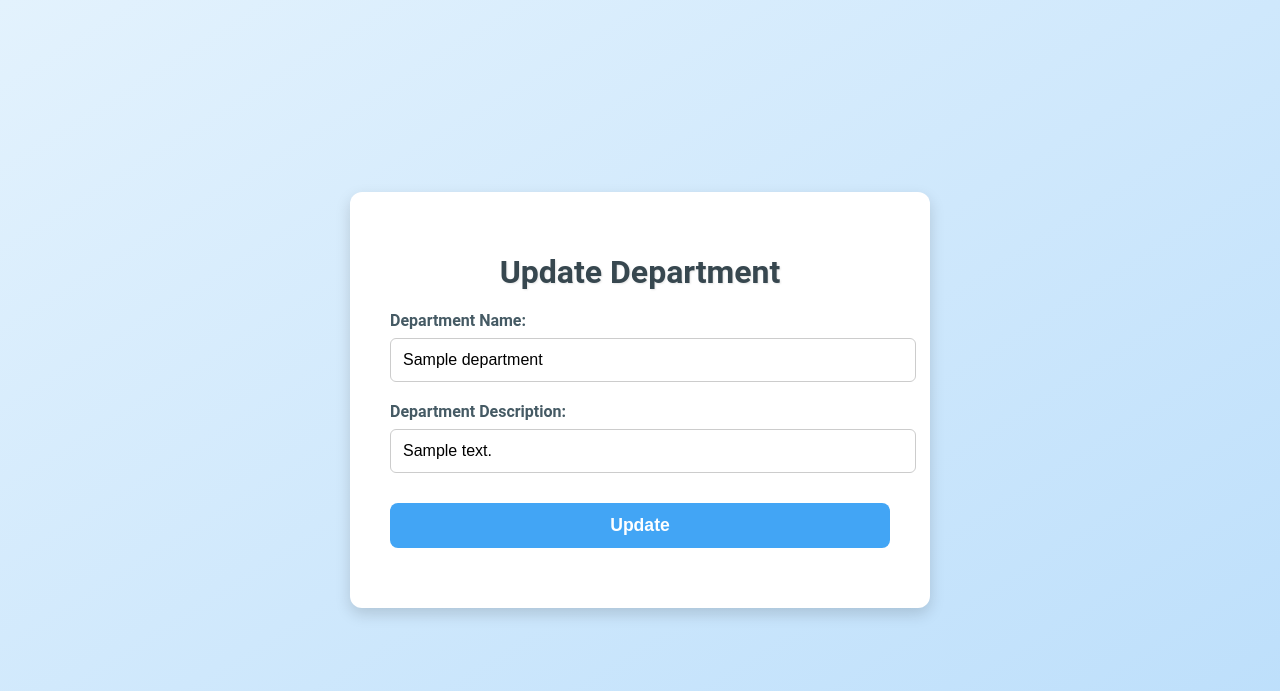
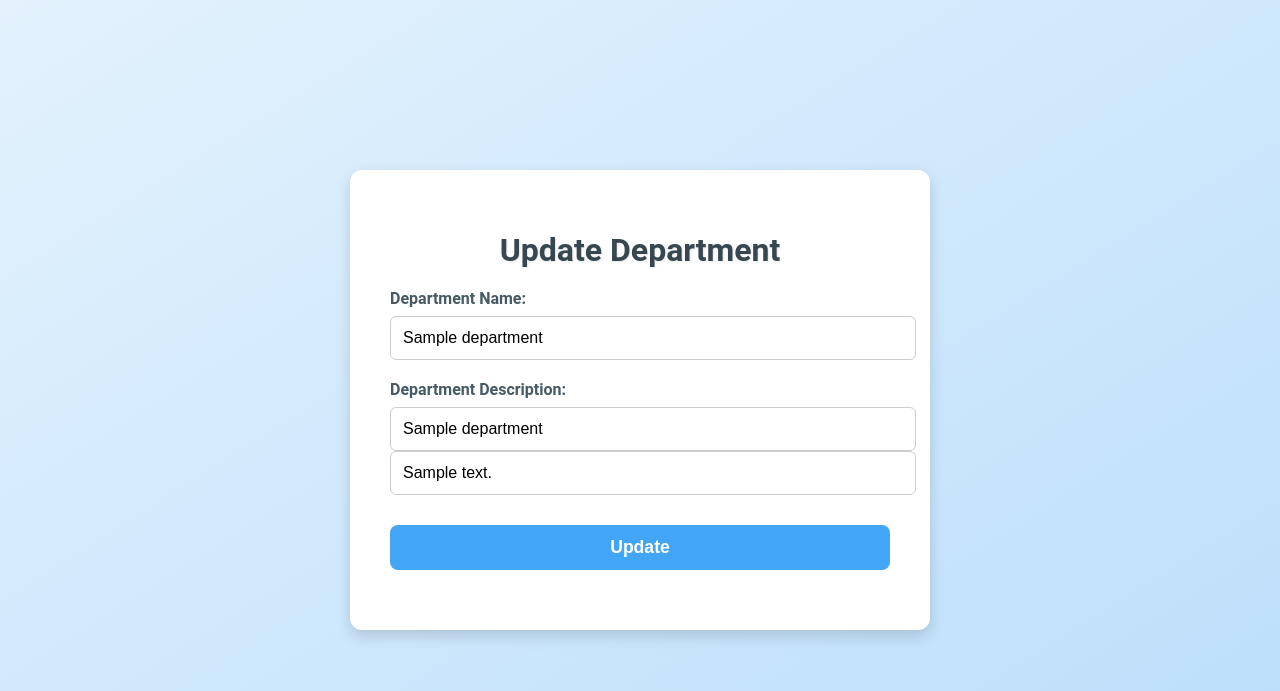
Before and after one commit to ashwinidkatkar19/HR_MANAGEMENT, a Django app: template DepartmentApp/templates/updatedepartment.html in a window 1280 px wide. Shown: the top 691 px of the page. Run offline with Django 3.2, Linux system fonts and the light colour scheme; the template is opened without the code that fills it: most values are stand-ins (such as "Sample title", 1, 10 or a date in 2020).

Commit message:
Update updatedepartment.html

```diff
--- a/DepartmentApp/templates/updatedepartment.html
+++ b/DepartmentApp/templates/updatedepartment.html
@@ -114,7 +114,12 @@
             <div class="form-row">
                 <label for="description">Department Description:</label>
 <!--                 <input type="text" id="description" name="description" value="{{ department.description }}" placeholder="Enter department description"> -->
-                <input type="text" id="description" name="description" value="{{ department.description }}" placeholder="Enter department description">
+                <!-- Department Name input -->
+                    <input type="text" id="dept_name" name="dept_name" value="{{ department.dept_name }}" placeholder="Enter department name">
+
+                    <!-- Department Description input -->
+                    <input type="text" id="description" name="description" value="{{ department.description }}" placeholder="Enter department description">
+
 
             </div>
             <div class="form-row">
```
